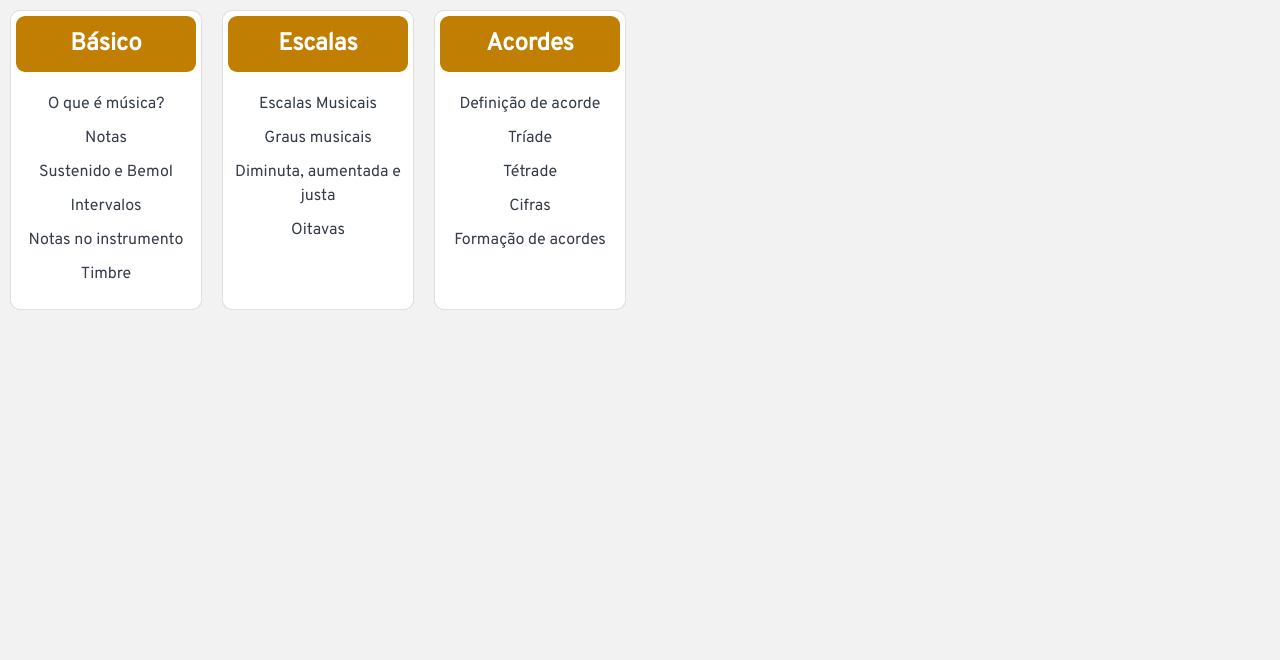
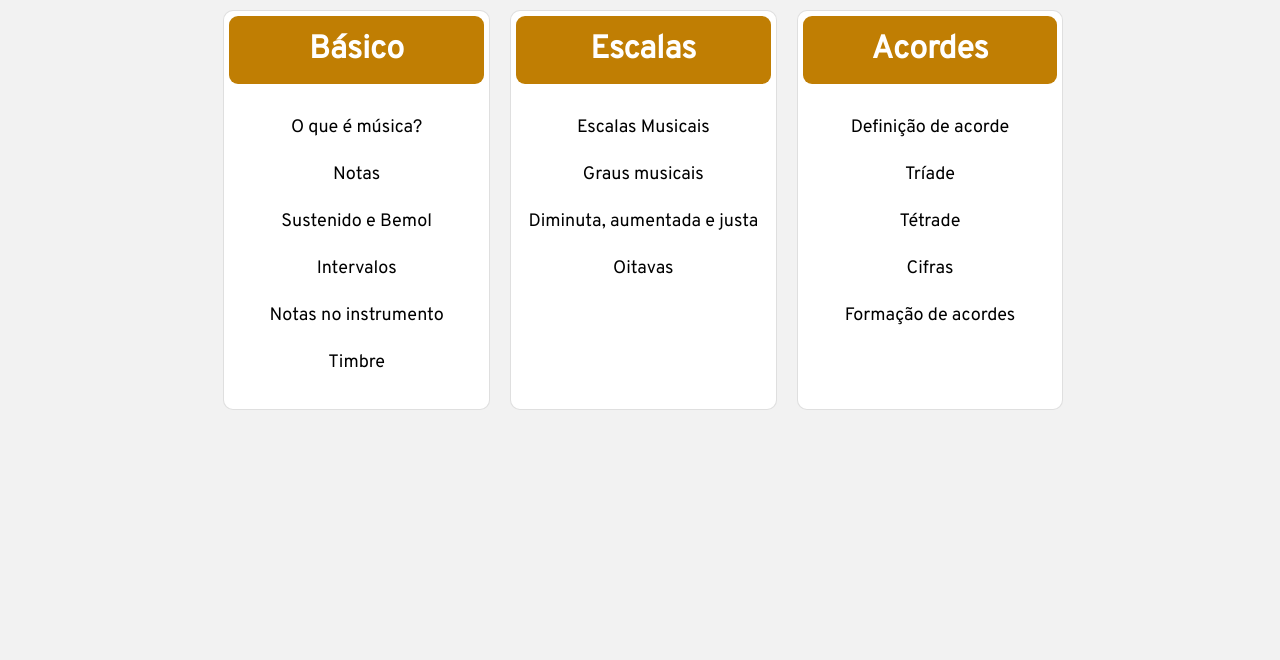
Before and after one commit to GusatvoStreck/EML, a Laravel app: page /modulos in a window 1280 px wide. Shown: the part 69-729 px from the top of the page. Run offline with Laravel 8, Linux system fonts and the light colour scheme; data that the repository does not hold is empty; some libraries are stand-ins or nearby versions.

Commit message:
a3 commit

```diff
--- a/public/css/styles.css
+++ b/public/css/styles.css
@@ -222,8 +222,8 @@ footer p{
     border-radius: 10px;
     border: 1px solid rgba(0,0,0,.125);
     text-align: center;
-    width: 15%;
-    height: 300px;
+    width: 25%;
+    height: 400px;
 }
 
 .module-name{
@@ -231,21 +231,21 @@ footer p{
     margin: 5px;
     background-color: #c07e03;
     border-radius: 9px;
-    font-size: 24px;
+    font-size: 32px;
     font-weight: bold;
     color: white;
     margin-bottom: 10px;
 }
 
 .modules-content{
-    margin-top: 10px;
+    margin-top: 20px;
     padding: 0;
+    font-size: 18px;
 }
 
 .modules-link{
     text-decoration: none;
-    color: #353E48;
-    font-weight: 500;
+    color: black;
 }
 
 .modules-link:hover{
--- a/resources/views/modules.blade.php
+++ b/resources/views/modules.blade.php
@@ -2,7 +2,7 @@
 @section('title', 'Modulos')
 @section('content')
 
-<div id="modules-container">
+<div id="modules-container" class="offset-md-2">
     <div class="card col-md-12">
         <div class="module-name">Básico</div>
         <a href="/modulos/musica" class="modules-link"><div class="modules-content">O que é música?</div></a>
```
